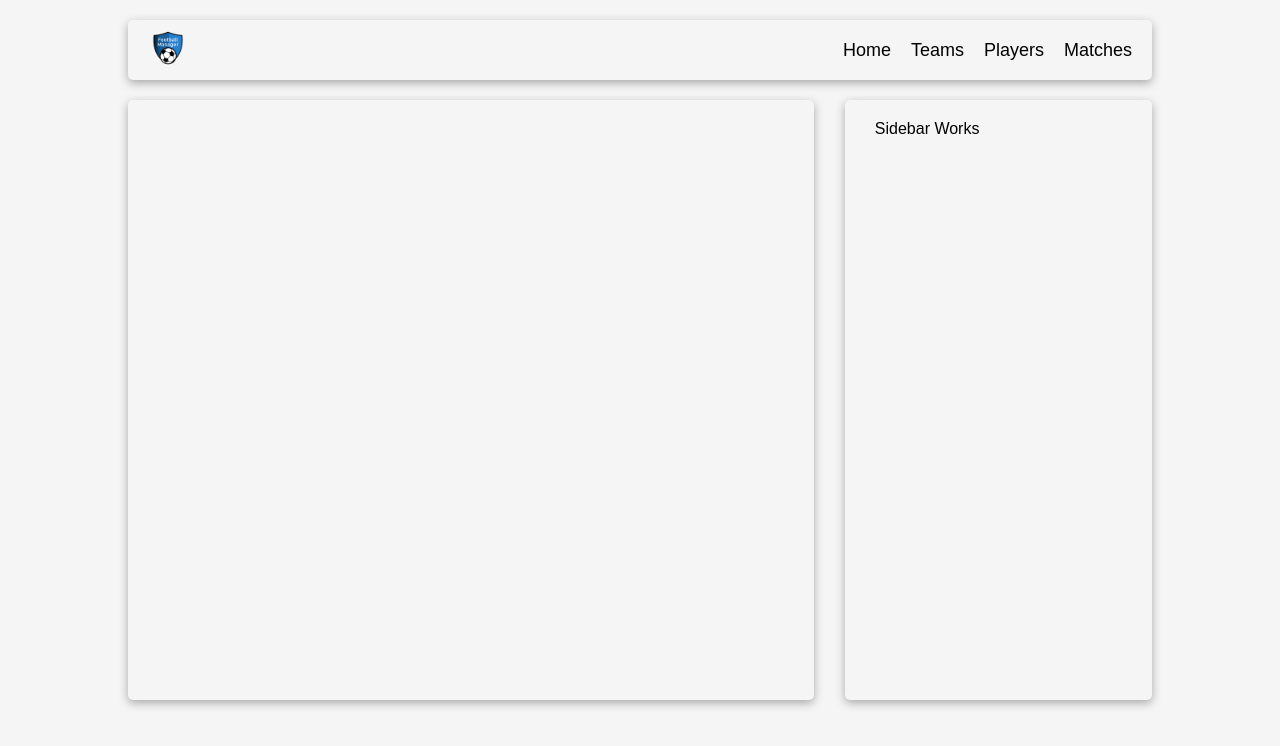
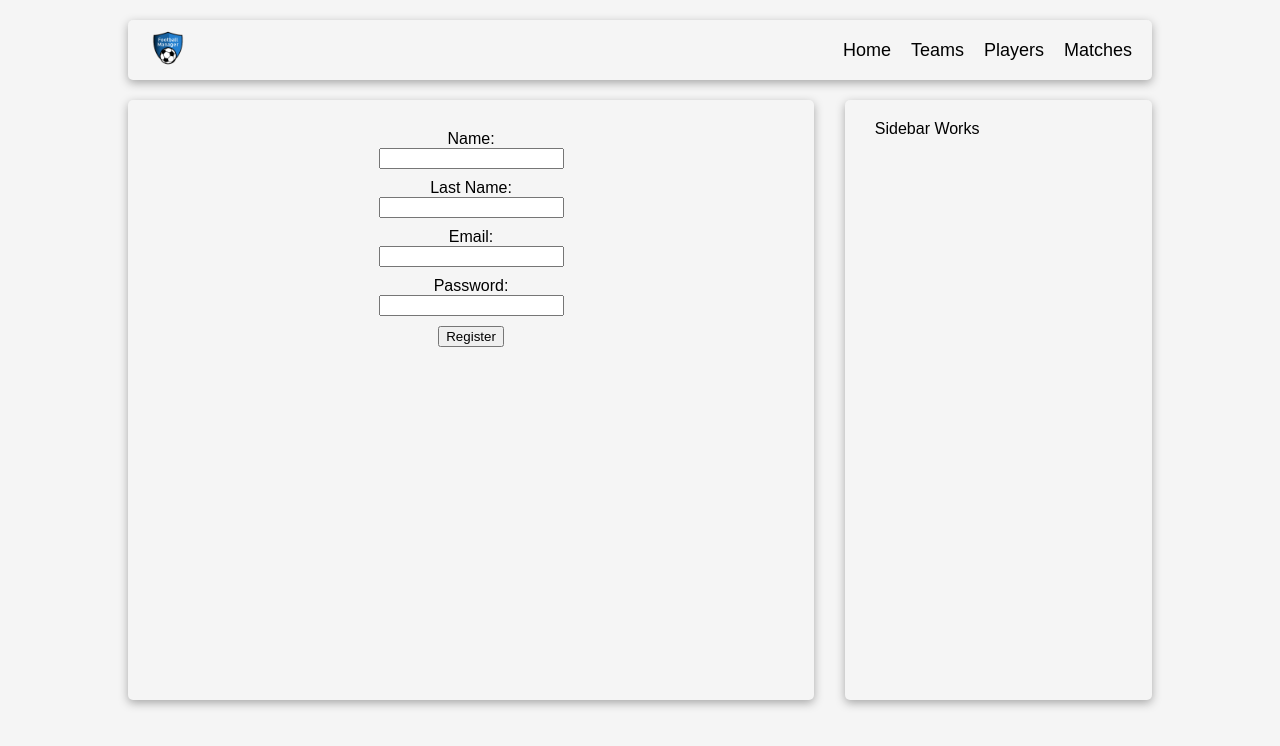
Before and after one commit to Chrizzard/football-management-app, an Angular app: page /registration in a window 1280 px wide. Before the commit this address led to /. Shown: the top 746 px of the page. Built offline with nearby package versions, Linux system fonts and the light colour scheme; a web font is replaced by a local one.

Commit message:
added a registration page

```diff
--- a/src/app/app-routing.module.ts
+++ b/src/app/app-routing.module.ts
@@ -6,13 +6,15 @@ import { TeamOverviewPageComponent } from './teams/team-overview-page/team-overv
 import { NewTeamPageComponent } from './teams/new-team-page/new-team-page.component';
 import { PlayersComponent } from './players/players.component';
 import { PlayerCardComponent } from './players/player-card/player-card.component';
+import { RegistrationComponent } from './registration/registration.component';
 
 const routes: Routes = [
   { path: 'teams', component: TeamOverviewPageComponent },
   { path: 'teams/new', component: NewTeamPageComponent },
   { path: 'teams/:id', component: TeamDetailsPageComponent },
   { path: 'players/:id', component: PlayerInfoPageComponent },
-  { path: 'players', component: PlayersComponent }
+  { path: 'players', component: PlayersComponent },
+  { path: 'registration', component: RegistrationComponent}
 ];
 
 @NgModule({
--- /dev/null
+++ b/src/app/registration/registration.component.html
@@ -0,0 +1,39 @@
+<form (submit)="onSubmit()">
+  <label for="name"></label>
+  Name:<input
+    type="text"
+    id="name"
+    [(ngModel)]="formData.name"
+    name="name"
+    required
+  />
+
+  <label for="lastName">Last Name:</label
+  ><input
+    type="text"
+    id="lastName"
+    [(ngModel)]="formData.lastName"
+    name="lastName"
+    required
+  />
+
+  <label for="email">Email:</label
+  ><input
+    type="text"
+    id="email"
+    [(ngModel)]="formData.email"
+    name="email"
+    required
+  />
+
+  <label for="password">Password:</label
+  ><input
+    type="text"
+    id="password"
+    [(ngModel)]="formData.password"
+    name="password"
+    required
+  />
+
+  <button type="submit">Register</button>
+</form>
--- /dev/null
+++ b/src/app/registration/registration.component.scss
@@ -0,0 +1,10 @@
+form {
+    display: flex;
+    flex-direction: column;
+    align-items: center;
+}
+
+form > label,
+form > button {
+    margin-top: 10px;
+}
--- /dev/null
+++ b/src/app/registration/registration.component.ts
@@ -0,0 +1,20 @@
+import { Component } from '@angular/core';
+
+@Component({
+  selector: 'app-registration',
+  templateUrl: './registration.component.html',
+  styleUrls: ['./registration.component.scss'],
+})
+export class RegistrationComponent {
+  formData = {
+    name: '',
+    lastName: '',
+    email: '',
+    phonenumber: '',
+    password: ''
+  };
+
+  onSubmit() {
+    console.log("user created!")
+  }
+}
```
Also changed, not shown: src/app/app.module.ts (+6 -1 lines), 1 other file (tests, documents, lock files or other folders).
